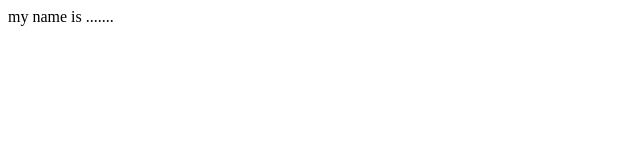
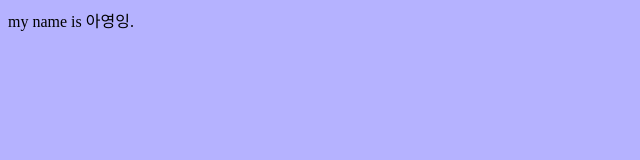
Before and after one commit to ayoung523/ay, a plain HTML site: page index.html in a window 1280 px wide. Shown: the whole page, without its empty margins (0-640 px from the left). Drawn offline with Linux system fonts and the light colour scheme.

Commit message:
Update index.html

```diff
--- a/index.html
+++ b/index.html
@@ -1,7 +1,9 @@
 <html>
+<title> AYOUNG'S PAGE </title>
+<head> <title>  </title> </head>
+<body bgcolor="#B5B2FF">
 
-<head> <title>  </title> </head>
-<body>
- my name is .......
+<front color="c4d3ff">
+ my name is 아영잉.
 </body>
 </html>
```
